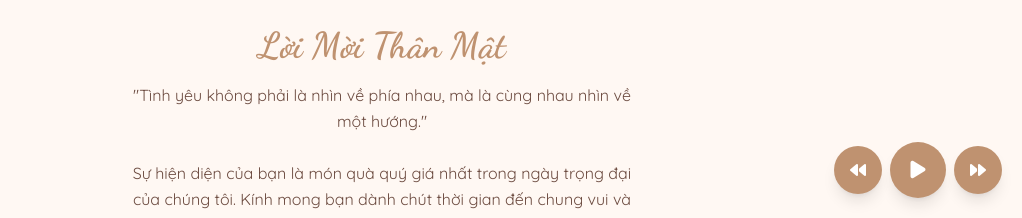
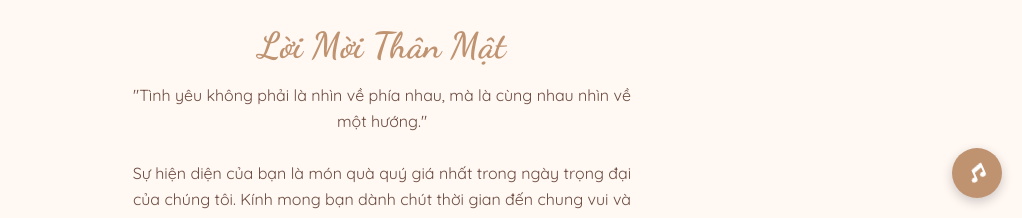
Before and after one commit to xuanthanh123/thiepcuoi, a plain HTML site: page index.html in a window 1280 px wide. Both pictures are taken after a click on the button "Mở Thiệp & Nghe Nhạc". Shown: the part 582-800 px from the top of the page, without its empty margins (258-1280 px from the left). Drawn offline with nearby package versions, Linux system fonts and the light colour scheme.

Commit message:
Update index.html

```diff
--- a/index.html
+++ b/index.html
@@ -37,11 +37,32 @@
             animation: pulse 2s infinite;
         }
         /* Nút điều khiển nhạc */
-        #music-control-container button {
+        #music-control {
+            position: fixed;
+            bottom: 20px;
+            right: 20px;
+            width: 50px;
+            height: 50px;
+            background-color: #BF9270;
+            color: white;
+            border-radius: 50%;
+            display: flex;
+            align-items: center;
+            justify-content: center;
+            cursor: pointer;
+            z-index: 100;
+            box-shadow: 0 4px 12px rgba(0,0,0,0.2);
             transition: transform 0.2s ease-in-out;
         }
-        #music-control-container button:hover {
+        #music-control:hover {
             transform: scale(1.1);
+        }
+        @keyframes spin {
+            from { transform: rotate(0deg); }
+            to { transform: rotate(360deg); }
+        }
+        #music-control.playing .fa-music {
+            animation: spin 3s linear infinite;
         }
     </style>
 </head>
@@ -50,7 +71,7 @@
     <!-- Lớp phủ ban đầu --><div id="cover" class="fixed inset-0 bg-[#FFF8F3] z-50 flex flex-col items-center justify-center text-center p-4 transition-opacity duration-1000">
         <h1 class="font-dancing text-5xl md:text-7xl text-[#BF9270]">Save the Date</h1>
 
-        <!-- === ẢNH BÌA ĐÃ ĐƯỢC CẬP NHẬT === --><img src="https://i.postimg.cc/y8bCrr9H/e11fd31934afbef1e7be2.jpg" alt="Cặp đôi" class="rounded-full w-48 h-48 my-8 object-cover border-4 border-[#BF9270] shadow-lg">
+        <img src="https://i.postimg.cc/y8bCrr9H/e11fd31934afbef1e7be2.jpg" alt="Cặp đôi" class="rounded-full w-48 h-48 my-8 object-cover border-4 border-[#BF9270] shadow-lg">
 
         <h2 class="text-xl md:text-2xl font-semibold">Xuân Thành & Tường Vân</h2>
         <p class="mt-4">Trân trọng mời bạn đến chung vui cùng chúng tôi</p>
@@ -59,21 +80,21 @@
         </button>
     </div>
 
-    <!-- Nhạc nền --><audio id="background-music" loop></audio>
+    <!-- Nhạc nền --><audio id="background-music" loop>
+        <!-- === LINK NHẠC ĐÃ ĐƯỢC THAY BẰNG LINK ĐẢM BẢO HOẠT ĐỘNG === -->
+        <source src="https://cdn.pixabay.com/audio/2022/08/03/audio_51f08c485d.mp3" type="audio/mpeg">
+    </audio>
 
-    <!-- === BỘ ĐIỀU KHIỂN NHẠC ĐÃ ĐƯỢC CẬP NHẬT === -->
-    <div id="music-control-container" class="hidden fixed bottom-5 right-5 z-50 flex items-center gap-2">
-        <button id="prev-song" class="w-12 h-12 bg-[#BF9270] text-white rounded-full flex items-center justify-center shadow-lg"><i class="fas fa-backward"></i></button>
-        <button id="play-pause" class="w-14 h-14 bg-[#BF9270] text-white rounded-full flex items-center justify-center shadow-lg text-xl"><i class="fas fa-play"></i></button>
-        <button id="next-song" class="w-12 h-12 bg-[#BF9270] text-white rounded-full flex items-center justify-center shadow-lg"><i class="fas fa-forward"></i></button>
-    </div>
-
+    <!-- === BỘ ĐIỀU KHIỂN NHẠC ĐÃ ĐƯỢC ĐƠN GIẢN HÓA === -->
+    <button id="music-control" class="hidden">
+        <i class="fas fa-music"></i>
+    </button>
 
     <!-- Nội dung chính của thiệp --><div id="main-content" class="max-w-2xl mx-auto opacity-0 transition-opacity duration-1000">
 
         <!-- Banner chính --><header class="relative text-center text-white fade-in">
 
-             <!-- === 2. THAY ẢNH CƯỚI CHÍNH CỦA BẠN TẠI ĐÂY === --><!-- Dán link ảnh trực tiếp vào thuộc tính src="..." bên dưới --><img src="https://i.postimg.cc/FFYjXGPC/a071660fc7b94de714a83.jpg"
+             <img src="https://i.postimg.cc/FFYjXGPC/a071660fc7b94de714a83.jpg"
                  alt="Ảnh cưới cô dâu chú rể"
                  class="w-full h-[50vh] md:h-[70vh] object-cover"
                  style="object-position: center 25%;"
@@ -100,14 +121,14 @@
             <div class="grid grid-cols-1 md:grid-cols-2 gap-8 md:gap-4 items-center text-center">
                  <!-- Chú rể --><div class="fade-in">
 
-                     <!-- === ẢNH CHÚ RỂ ĐÃ ĐƯỢC CẬP NHẬT === --><img src="https://i.postimg.cc/N09QxwKM/da7cd8693fdfb581ecce1.jpg" alt="Chú rể" class="w-40 h-48 rounded-full mx-auto object-cover border-4 border-white shadow-lg" style="object-position: center 40%;">
+                     <img src="https://i.postimg.cc/N09QxwKM/da7cd8693fdfb581ecce1.jpg" alt="Chú rể" class="w-40 h-48 rounded-full mx-auto object-cover border-4 border-white shadow-lg" style="object-position: center 40%;">
 
                     <h3 class="font-dancing text-4xl mt-4 text-[#BF9270]">Xuân Thành</h3>
                     <p class="mt-2">Con trai út trong gia đình</p>
                 </div>
                 <!-- Cô dâu --><div class="fade-in">
 
-                    <!-- === ẢNH CÔ DÂU ĐÃ ĐƯỢC CẬP NHẬT === --><img src="https://i.postimg.cc/T3x5BzYK/7e644a61c0d04a8e13c1.jpg" alt="Cô dâu" class="w-40 h-40 rounded-full mx-auto object-cover border-4 border-white shadow-lg" style="object-position: center 50%;">
+                    <img src="https://i.postimg.cc/T3x5BzYK/7e644a61c0d04a8e13c1.jpg" alt="Cô dâu" class="w-40 h-40 rounded-full mx-auto object-cover border-4 border-white shadow-lg" style="object-position: center 50%;">
 
                     <h3 class="font-dancing text-4xl mt-4 text-[#BF9270]">Tường Vân</h3>
                     <p class="mt-2">Con gái út trong gia đình</p>
@@ -138,7 +159,7 @@
         <!-- Album ảnh cưới --><section class="p-8 md:p-12 text-center fade-in">
             <h2 class="font-dancing text-4xl text-[#BF9270] mb-8">Khoảnh Khắc Đáng Nhớ</h2>
 
-            <!-- === 5. THAY ẢNH ALBUM CƯỚI CỦA BẠN TẠI ĐÂY (6 ảnh) === --><!-- Dán các link ảnh trực tiếp vào thuộc tính src="..." bên dưới --><div class="grid grid-cols-2 md:grid-cols-3 gap-4">
+            <div class="grid grid-cols-2 md:grid-cols-3 gap-4">
                 <img src="https://i.postimg.cc/8cXkthvc/7b238b223694bccae585.jpg" class="rounded-lg shadow-lg object-cover w-full h-48 md:h-64 hover:scale-105 transition-transform"/>
                 <img src="https://i.postimg.cc/tT294h26/dc22bb4306f58cabd5e4.jpg" class="rounded-lg shadow-lg object-cover w-full h-48 md:h-64 hover:scale-105 transition-transform"/>
                 <img src="https://i.postimg.cc/L8TC7NXj/da7cd8693fdfb581ecce1.jpg" class="rounded-lg shadow-lg object-cover w-full h-48 md:h-64 hover:scale-105 transition-transform"/>
@@ -194,79 +215,49 @@
         const openButton = document.getElementById('open-invitation');
         const mainContent = document.getElementById('main-content');
         const music = document.getElementById('background-music');
+        const musicControl = document.getElementById('music-control');
 
-        const musicControlContainer = document.getElementById('music-control-container');
-        const playPauseButton = document.getElementById('play-pause');
-        const playPauseIcon = playPauseButton.querySelector('i');
-        const nextButton = document.getElementById('next-song');
-        const prevButton = document.getElementById('prev-song');
-
-        const playlist = [
-            'https://cdn.pixabay.com/audio/2022/11/23/audio_85d53953b6.mp3', // A Beautiful Piece
-            'https://cdn.pixabay.com/audio/2022/08/03/audio_51f08c485d.mp3', // Romantic Piano
-            'https://cdn.pixabay.com/audio/2022/05/27/audio_1437162a83.mp3', // The Cradle of Your Soul
-            'https://cdn.pixabay.com/audio/2024/05/17/audio_02c63c4423.mp3', // Inspiring Cinematic
-            'https://cdn.pixabay.com/audio/2022/11/17/audio_88b14a68c7.mp3', // Just Relax
-            'https://cdn.pixabay.com/audio/2022/02/14/audio_206a0e69a2.mp3'  // Wedding Day
-        ];
-        let currentSongIndex = 0;
-
-        // === LOGIC PHÁT NHẠC ĐÃ ĐƯỢC SỬA LỖI ===
-
-        // Cập nhật icon dựa trên trạng thái của audio
-        function updatePlayPauseIcon() {
-            if (music.paused) {
-                playPauseIcon.classList.remove('fa-pause');
-                playPauseIcon.classList.add('fa-play');
-            } else {
-                playPauseIcon.classList.remove('fa-play');
-                playPauseIcon.classList.add('fa-pause');
-            }
-        }
-
-        function loadAndPlaySong(index) {
-            music.src = playlist[index];
-            music.play().catch(error => {
-                console.error("Lỗi phát nhạc tự động, cần người dùng tương tác:", error);
-                updatePlayPauseIcon(); // Cập nhật icon về trạng thái play
-            });
-        }
+        // === LOGIC PHÁT NHẠC ĐÃ ĐƯỢC ĐƠN GIẢN HÓA VÀ SỬA LỖI ===
 
         openButton.addEventListener('click', () => {
             cover.style.opacity = '0';
-            musicControlContainer.classList.remove('hidden');
-             setTimeout(() => {
+            musicControl.classList.remove('hidden');
+
+            // Cố gắng phát nhạc. Trình duyệt có thể chặn nếu không có tương tác người dùng.
+            const playPromise = music.play();
+
+            if (playPromise !== undefined) {
+                playPromise.then(_ => {
+                    // Tự động phát thành công
+                    musicControl.classList.add('playing');
+                }).catch(error => {
+                    // Tự động phát bị chặn
+                    console.log("Tự động phát nhạc bị chặn, cần người dùng nhấn nút play.");
+                });
+            }
+
+            setTimeout(() => {
                 cover.style.display = 'none';
                 mainContent.style.opacity = '1';
                 document.querySelector('.fade-in')?.classList.add('visible');
             }, 1000);
-
-            loadAndPlaySong(currentSongIndex);
         });
 
-        playPauseButton.addEventListener('click', () => {
+        musicControl.addEventListener('click', () => {
             if (music.paused) {
-                music.play().catch(e => console.error("Lỗi khi nhấn play:", e));
+                music.play();
             } else {
                 music.pause();
             }
         });
 
-        nextButton.addEventListener('click', () => {
-            currentSongIndex = (currentSongIndex + 1) % playlist.length;
-            loadAndPlaySong(currentSongIndex);
+        // Cập nhật trạng thái quay của nút nhạc
+        music.addEventListener('play', () => {
+            musicControl.classList.add('playing');
         });
 
-        prevButton.addEventListener('click', () => {
-            currentSongIndex = (currentSongIndex - 1 + playlist.length) % playlist.length;
-            loadAndPlaySong(currentSongIndex);
-        });
-
-        // Dùng sự kiện của audio để cập nhật icon, đảm bảo luôn chính xác
-        music.addEventListener('play', updatePlayPauseIcon);
-        music.addEventListener('pause', updatePlayPauseIcon);
-        music.addEventListener('ended', () => {
-            nextButton.click();
+        music.addEventListener('pause', () => {
+            musicControl.classList.remove('playing');
         });
 
 
```
